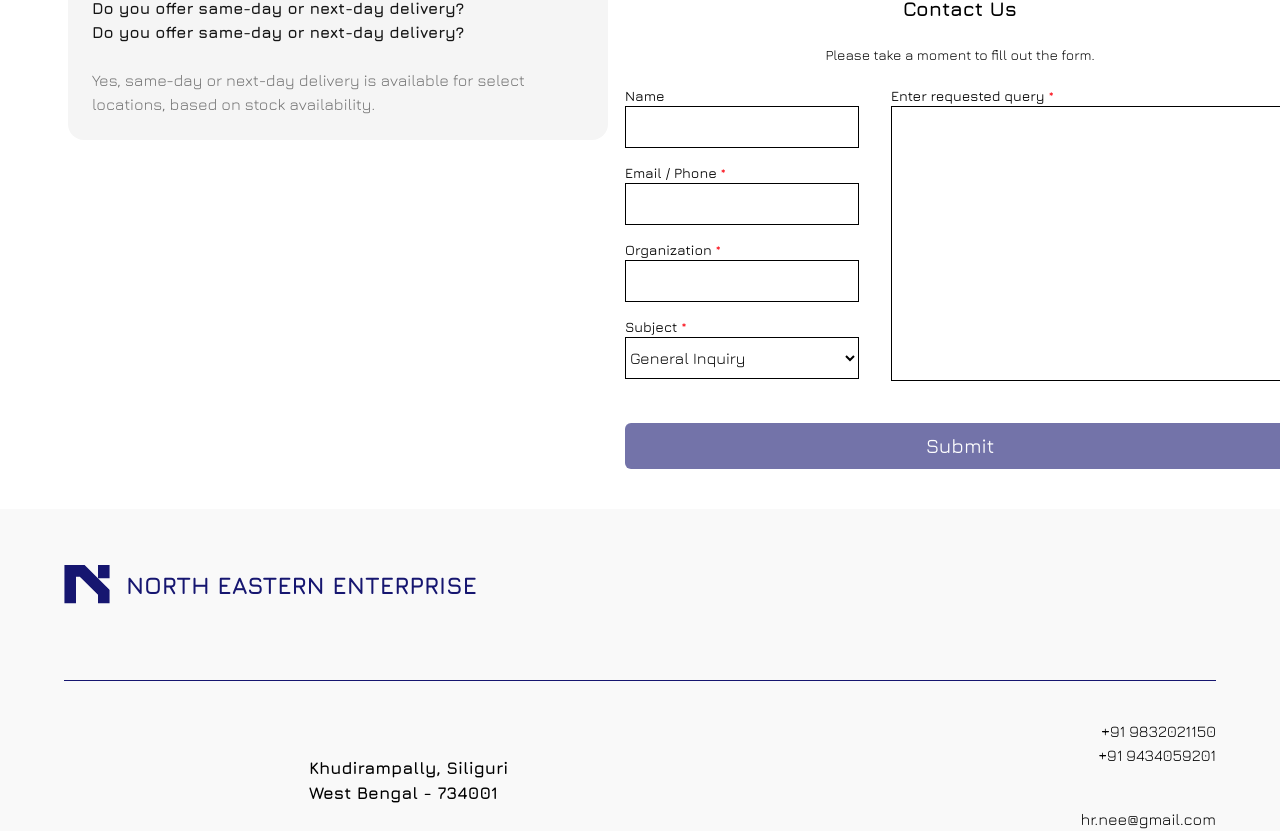
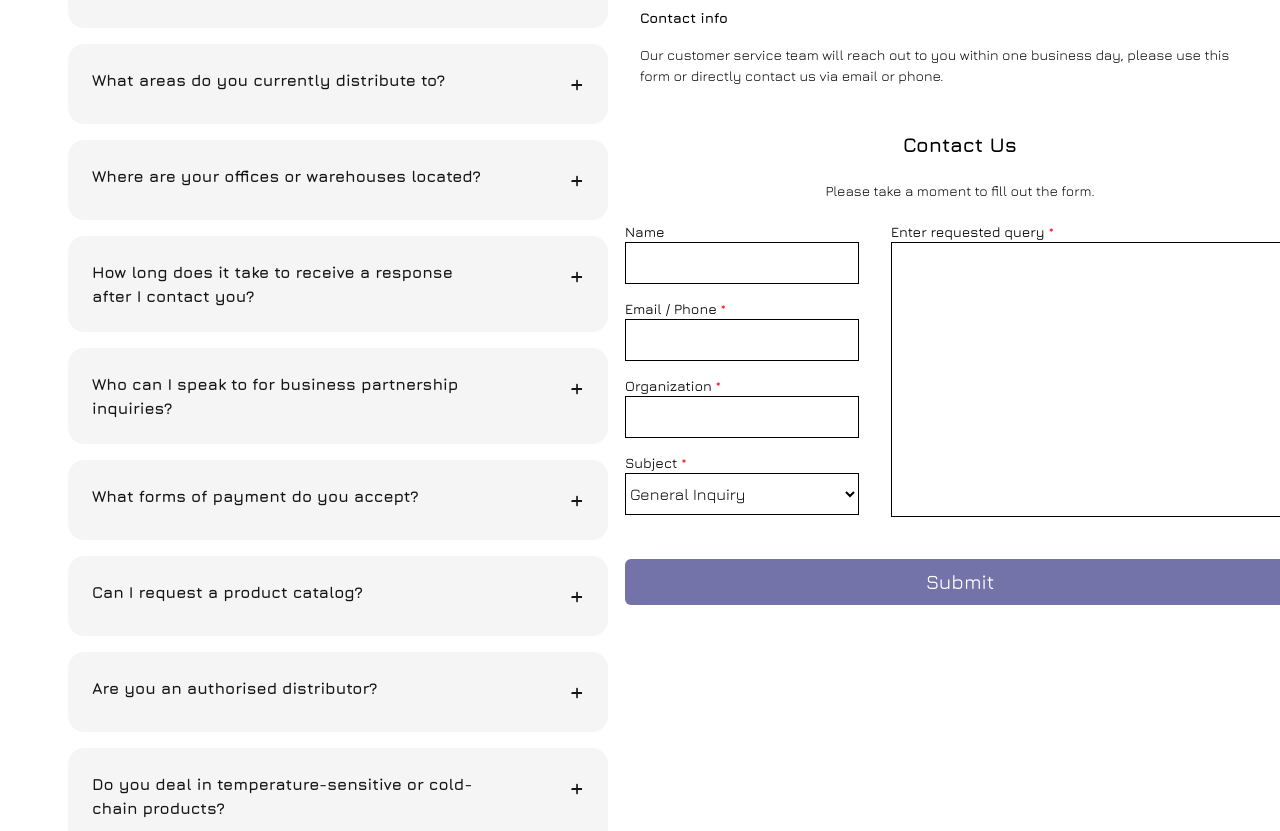
Before and after one commit to himanshuSri24/north-eastern-enterprise, a Next.js app: page /contact-us in a window 1280 px wide. Shown: the part 947-1778 px from the top of the page. Built offline with nearby package versions, Linux system fonts and the light colour scheme; grey boxes are pictures that could not be loaded.

Commit message:
faq tiles made

```diff
--- a/src/app/contact-us/page.tsx
+++ b/src/app/contact-us/page.tsx
@@ -1,16 +1,38 @@
+"use client";
+
 import React from "react";
 import Banner from "../../components/banner/Banner";
 import { BannerPage } from "../../components/banner/Banner";
 import Form from "@/components/contact/Form";
+import { useState } from "react";
 
-const getFAQTile = (heading: string, content: string) => {
+const FAQTile = ({
+  heading,
+  content,
+}: {
+  heading: string;
+  content: string;
+}) => {
+  const [isExpanded, setIsExpanded] = useState(false);
+
+  const toggleExpanded = () => {
+    setIsExpanded(!isExpanded);
+  };
+
   return (
     <div className="bg-[#F5F5F5] rounded-[16px] p-6 flex flex-col gap-6">
       <div className="flex justify-between font-bold">
         <div className="text-[#151515] max-w-[80%]">{heading}</div>
-        <div>x</div>
+        <div className="flex items-start justify-center">
+          <button
+            onClick={toggleExpanded}
+            className="text-[#151515] cursor-pointer text-2xl transition-opacity"
+          >
+            {isExpanded ? "×" : "+"}
+          </button>
+        </div>
       </div>
-      <div className="text-[#747474]">{content}</div>
+      {isExpanded && <div className="text-[#747474]">{content}</div>}
     </div>
   );
 };
@@ -25,13 +47,51 @@ const Page = () => {
             <div className="text-h1 font-bold leading-[120%] mb-16">
               Frequently asked questions
             </div>
-            {getFAQTile(
-              "Do you offer same-day or next-day delivery?Do you offer same-day or next-day delivery?Do you offer same-day or next-day delivery?",
-              "Yes, same-day or next-day delivery is available for select locations, based on stock availability."
-            )}
+            <div className="flex flex-col gap-4">
+              <FAQTile
+                heading="Do you offer same-day or next-day delivery?"
+                content="Yes, same-day or next-day delivery is available for select locations, based on stock availability."
+              />
+              <FAQTile
+                heading="What areas do you currently distribute to?"
+                content="Yes, same-day or next-day delivery is available for select locations, based on stock availability."
+              />
+              <FAQTile
+                heading="Where are your offices or warehouses located?"
+                content="Yes, same-day or next-day delivery is available for select locations, based on stock availability."
+              />
+              <FAQTile
+                heading="How long does it take to receive a response after I contact you?"
+                content="Yes, same-day or next-day delivery is available for select locations, based on stock availability."
+              />
+              <FAQTile
+                heading="Who can I speak to for business partnership inquiries?"
+                content="Yes, same-day or next-day delivery is available for select locations, based on stock availability."
+              />
+              <FAQTile
+                heading="What forms of payment do you accept?"
+                content="Yes, same-day or next-day delivery is available for select locations, based on stock availability."
+              />
+              <FAQTile
+                heading="Can I request a product catalog?"
+                content="Yes, same-day or next-day delivery is available for select locations, based on stock availability."
+              />
+              <FAQTile
+                heading="Are you an authorised distributor?"
+                content="Yes, same-day or next-day delivery is available for select locations, based on stock availability."
+              />
+              <FAQTile
+                heading="Do you deal in temperature-sensitive or cold-chain products?"
+                content="Yes, same-day or next-day delivery is available for select locations, based on stock availability."
+              />
+              <FAQTile
+                heading="Are all your products certified and compliant?"
+                content="Yes, same-day or next-day delivery is available for select locations, based on stock availability."
+              />
+            </div>
           </div>
         </div>
-        <div className="w-1/2">
+        <div className="w-1/2 mt-34">
           <div className="flex flex-col gap-4">
             <div className="mb-6 text-left pt-10 pr-10">
               <div className="text-body-1">+91 9832021150</div>
```
